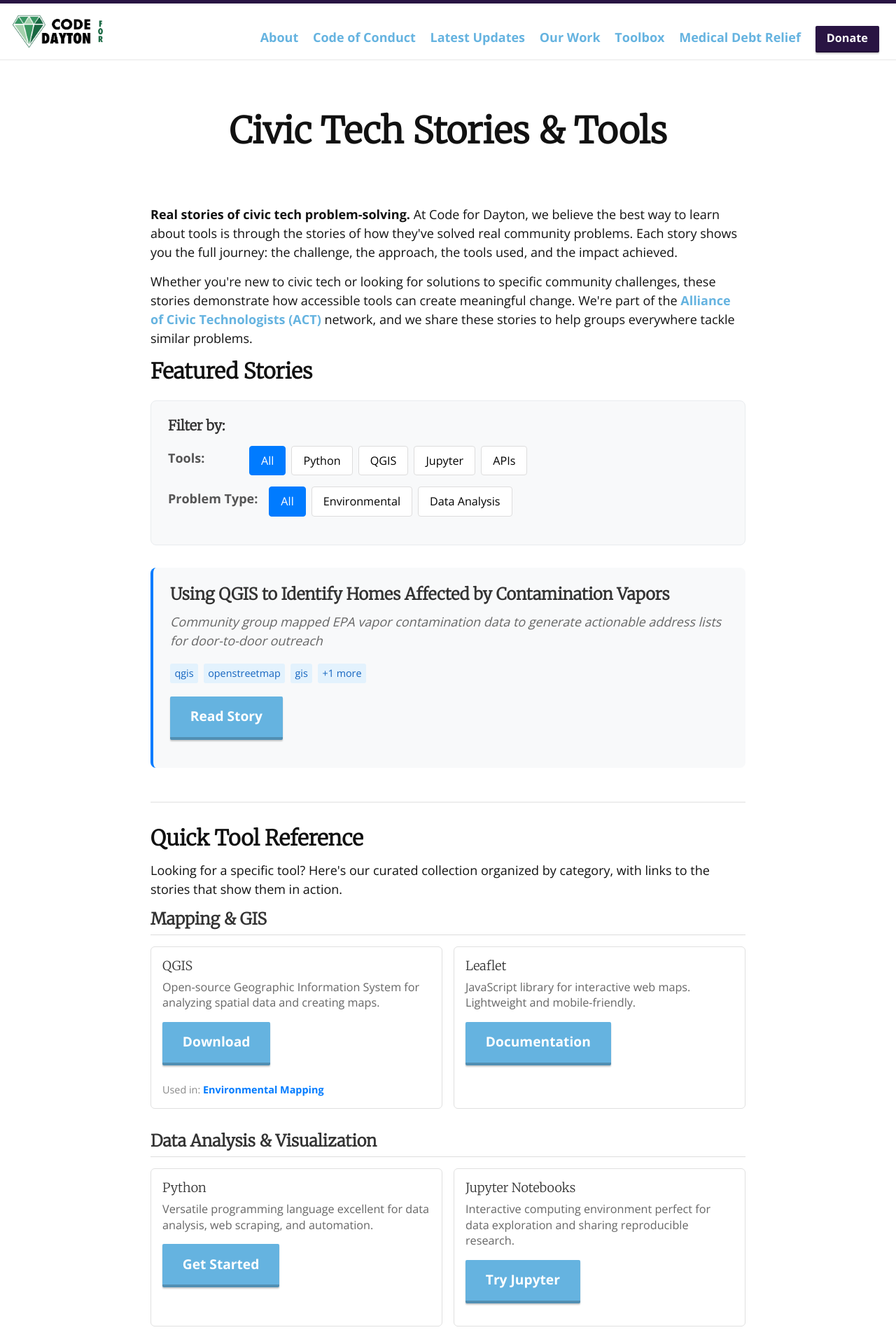
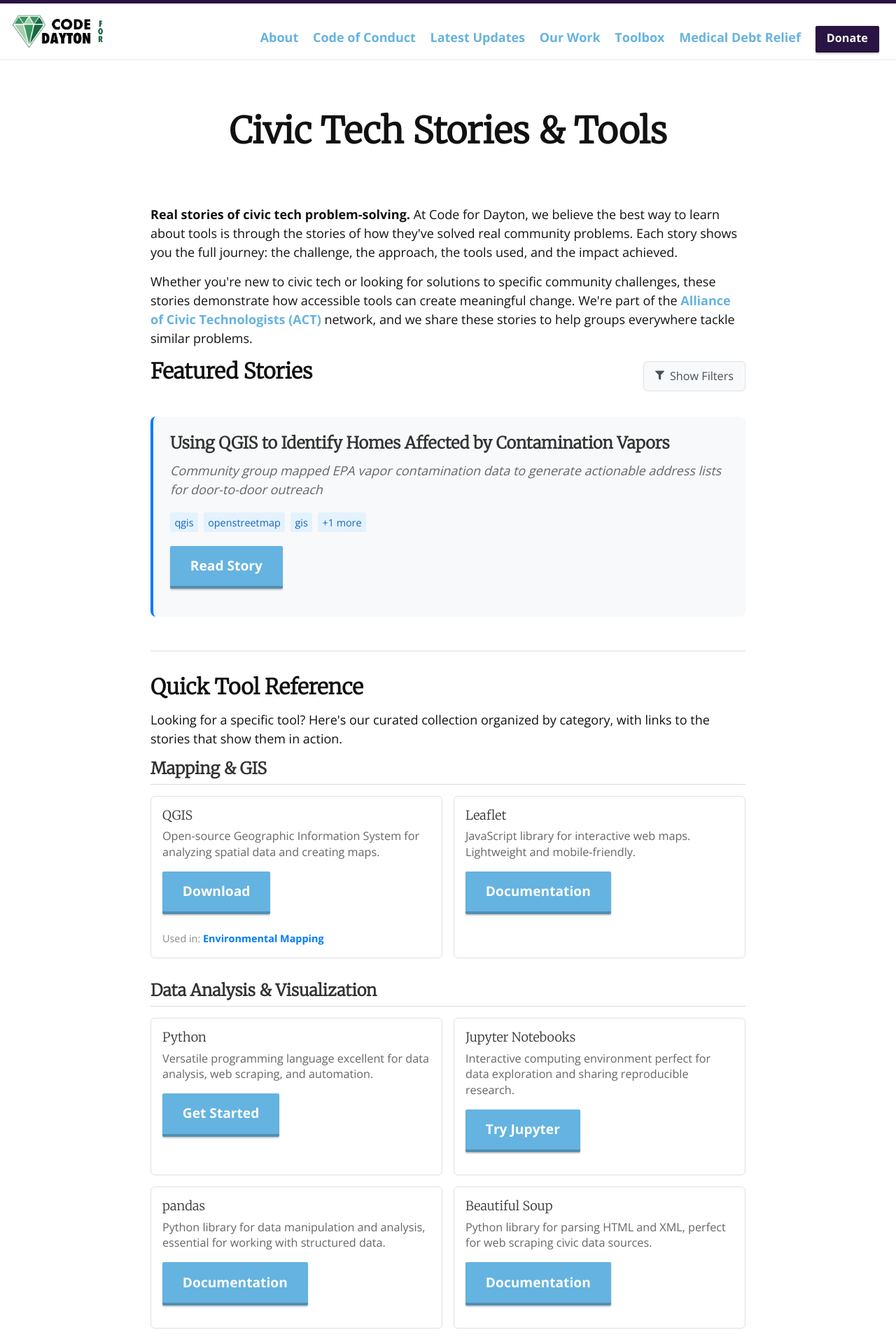
Before and after one commit to codefordayton/codefordayton.org, a Jekyll site: the page built from toolbox.html, in a window 1280 px wide. Shown: the top 1910 px of the page at 70% size. Built offline with Jekyll 4.4.1, drawn with Linux system fonts in a browser that asks for light colours; nearby versions of some CDN libraries.

Commit message:
Toggling filters.

```diff
--- a/toolbox.html
+++ b/toolbox.html
@@ -46,9 +46,14 @@
   </section>
 
   <section class="featured-stories">
-    <h2>Featured Stories</h2>
+    <div class="stories-header">
+      <h2>Featured Stories</h2>
+      <button id="filter-toggle" class="filter-toggle-btn" style="display: none;">
+        <i class="fas fa-filter"></i> <span class="toggle-text">Show Filters</span>
+      </button>
+    </div>
 
-    <div class="story-filters">
+    <div class="story-filters" id="story-filters">
       <h3>Filter by:</h3>
       <div class="filter-group">
         <label>Tools:</label>
@@ -398,6 +403,37 @@
   line-height: 1.5;
 }
 
+/* Stories header */
+.stories-header {
+  display: flex;
+  justify-content: space-between;
+  align-items: center;
+  margin-bottom: 1rem;
+}
+
+.filter-toggle-btn {
+  display: inline-flex;
+  align-items: center;
+  gap: 0.5rem;
+  padding: 0.5rem 1rem;
+  background: #f8f9fa;
+  border: 1px solid #dee2e6;
+  border-radius: 6px;
+  cursor: pointer;
+  font-size: 0.9em;
+  color: #495057;
+  transition: all 0.2s ease;
+}
+
+.filter-toggle-btn:hover {
+  background: #e9ecef;
+  border-color: #adb5bd;
+}
+
+.filter-toggle-btn i {
+  font-size: 0.8em;
+}
+
 /* Story filtering */
 .story-filters {
   margin: 1.5rem 0 2rem 0;
@@ -405,6 +441,11 @@
   background: #f8f9fa;
   border-radius: 8px;
   border: 1px solid #e9ecef;
+  transition: all 0.3s ease;
+}
+
+.story-filters.hidden {
+  display: none;
 }
 
 .story-filters h3 {
@@ -480,6 +521,16 @@
     margin-bottom: 0.25rem;
     min-width: auto;
   }
+
+  .stories-header {
+    flex-direction: column;
+    align-items: flex-start;
+    gap: 1rem;
+  }
+
+  .filter-toggle-btn {
+    align-self: flex-end;
+  }
 }
 </style>
 
@@ -487,6 +538,55 @@
 document.addEventListener('DOMContentLoaded', function() {
   const filterButtons = document.querySelectorAll('.filter-btn');
   const storyCards = document.querySelectorAll('.story-card');
+  const storyFilters = document.getElementById('story-filters');
+  const filterToggle = document.getElementById('filter-toggle');
+  const toggleText = filterToggle.querySelector('.toggle-text');
+
+  // Configuration: minimum stories to show filters automatically
+  const MIN_STORIES_FOR_FILTERS = 4;
+
+  // Check if we should show filters
+  const shouldShowFilters = storyCards.length >= MIN_STORIES_FOR_FILTERS;
+
+  if (shouldShowFilters) {
+    // Show filters automatically
+    storyFilters.style.display = 'block';
+    filterToggle.style.display = 'none';
+  } else {
+    // Hide filters initially and show toggle button
+    storyFilters.style.display = 'none';
+    filterToggle.style.display = 'inline-flex';
+  }
+
+  // Toggle button functionality
+  let filtersVisible = shouldShowFilters;
+  filterToggle.addEventListener('click', function() {
+    filtersVisible = !filtersVisible;
+
+    if (filtersVisible) {
+      storyFilters.style.display = 'block';
+      toggleText.textContent = 'Hide Filters';
+    } else {
+      storyFilters.style.display = 'none';
+      toggleText.textContent = 'Show Filters';
+      // Reset all filters to "All" when hiding
+      resetFilters();
+    }
+  });
+
+  // Reset filters to show all stories
+  function resetFilters() {
+    filterButtons.forEach(btn => {
+      btn.classList.remove('active');
+      if (btn.dataset.filter === 'all') {
+        btn.classList.add('active');
+      }
+    });
+
+    storyCards.forEach(card => {
+      card.classList.remove('hidden');
+    });
+  }
 
   // Set initial active states
   filterButtons.forEach(btn => {
```
